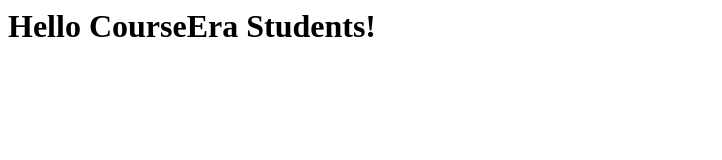
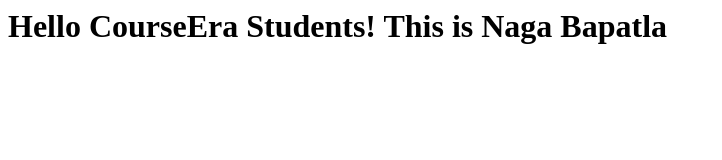
Before and after one commit to Nbapatla/angular-training, a plain HTML site: page index.html in a window 1280 px wide. Shown: the whole page, without its empty margins (0-722 px from the left). Drawn offline with Linux system fonts and the light colour scheme.

Commit message:
Second commit

```diff
--- a/index.html
+++ b/index.html
@@ -4,6 +4,8 @@
         <title>Hello CourseEra</title>
     </head>
 <body>
-    <h1>Hello CourseEra Students!</h1>
+    <h1>Hello CourseEra Students!
+        This is Naga Bapatla
+    </h1>
 </body>
 </html>
```
